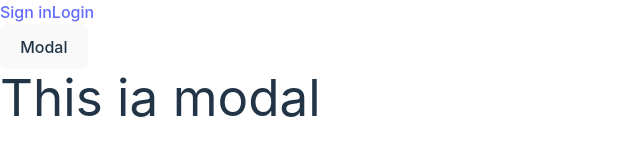
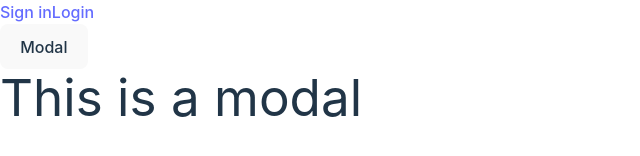
Before and after one commit to JubaStriker/react-redux, a React (Vite) app: page / in a window 1280 px wide. Shown: the part 348-504 px from the top of the page, without its empty margins (0-640 px from the left). Built offline with nearby package versions, Linux system fonts and the light colour scheme.

Commit message:
Modal progress

```diff
--- a/src/components/ui/Modal.tsx
+++ b/src/components/ui/Modal.tsx
@@ -1,10 +1,20 @@
+import { useRef } from "react";
 import cn from "../../utils/cn";
 import { createPortal } from "react-dom";
 
-const Modal = ({ isOpen, onClose }) => {
+const Modal = ({ isOpen, onClose, children }) => {
+    const containerRef = useRef<HTMLDivElement>(null);
+
+    const handleOutsideClose = (e) => {
+        if (!containerRef.current?.contains(e.target)) {
+            onClose();
+        }
+    }
     return createPortal(
-        <div className={cn("fixed inset-0 bg-gray-500/70 invisible", { visible: isOpen })}>
-            <h1>This ia modal</h1>
+        <div
+            onClick={handleOutsideClose}
+            className={cn("flex justify-center items-center fixed inset-0 bg-gray-500/70 invisible", { visible: isOpen })}>
+            <div ref={containerRef} className="bg-white w-full max-w-sm rounded-md">{children}</div>
         </div>, document.getElementById("portal") as Element);
 };
 
--- a/src/pages/Home.tsx
+++ b/src/pages/Home.tsx
@@ -11,7 +11,9 @@ const Home = () => {
         <div>
             <div className="flex justify-center items-center h-screen">
                 <button onClick={() => setModal((prev) => !prev)} className="btn">Modal</button>
-                <Modal isOpen={modal} onClose={handleModalClose} />
+                <Modal isOpen={modal} onClose={handleModalClose}>
+                    <h1>This is a modal</h1>
+                </Modal>
             </div>
         </div>
     );
```
